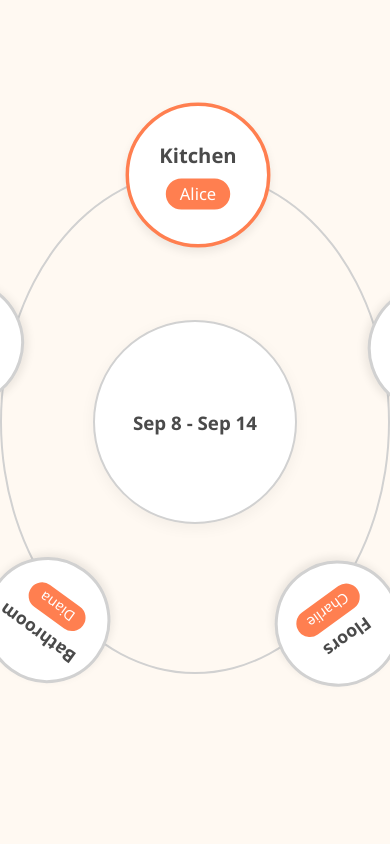
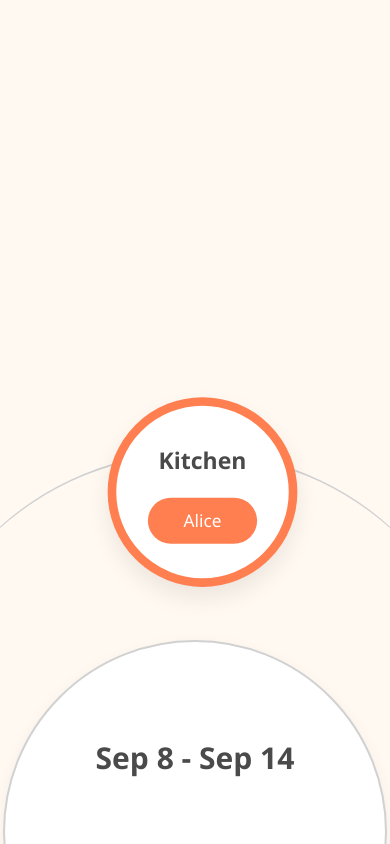
Before and after one commit to DanielRachev/scheduler, a React (Vite) app: page / in a window 390 px wide. Built offline with nearby package versions, Linux system fonts and the light colour scheme.

Commit message:
feat: Add responsiveness.

```diff
--- a/src/App.css
+++ b/src/App.css
@@ -1,10 +1,11 @@
 :root {
-  --background-color: #FFF9F2;
-  --text-color: #4A4A4A;
-  --primary-accent: #FF7F50;
-  --card-border: #D1D1D1;
-  --white: #FFFFFF;
-  font-family: 'Segoe UI', Roboto, Oxygen, Ubuntu, Cantarell, 'Open Sans', 'Helvetica Neue', sans-serif;
+  --background-color: #fff9f2;
+  --text-color: #4a4a4a;
+  --primary-accent: #ff7f50;
+  --card-border: #d1d1d1;
+  --white: #ffffff;
+  font-family: "Segoe UI", Roboto, Oxygen, Ubuntu, Cantarell, "Open Sans",
+    "Helvetica Neue", sans-serif;
 }
 
 body {
@@ -26,7 +27,7 @@ body {
   position: relative;
   width: 500px;
   height: 500px;
-  border-radius: 50%;
+  border-radius: 100%;
   border: 2px solid var(--card-border);
   transition: transform 0.5s ease-out;
 }
@@ -46,7 +47,7 @@ body {
   text-align: center;
   padding: 10px;
   border: 2px solid var(--card-border);
-  box-shadow: 0 4px 15px rgba(0,0,0,0.05);
+  box-shadow: 0 4px 15px rgba(0, 0, 0, 0.05);
 }
 
 .task-card-container {
@@ -72,7 +73,7 @@ body {
   background-color: var(--white);
   border: 3px solid var(--card-border);
   border-radius: 50%;
-  box-shadow: 0 4px 8px rgba(0,0,0,0.08);
+  box-shadow: 0 4px 8px rgba(0, 0, 0, 0.08);
   transition: transform 0.3s ease, border-color 0.3s ease;
   transform: translateY(-250px);
 }
@@ -97,3 +98,66 @@ body {
   font-size: 0.9em;
   font-weight: 500;
 }
+
+@media (max-width: 768px) {
+  .schedule-wheel {
+    transform: scale(2.5) translateY(220px);
+    border: none;
+    z-index: 50;
+  }
+
+  .wheel-center {
+    position: fixed;
+    top: auto;
+    left: 50%;
+    bottom: -180px;
+    width: 360px;
+    height: 360px;
+    transform: translateX(-50%);
+  }
+
+  .wheel-container::after {
+    content: "";
+    position: fixed;
+    bottom: 25vw;
+    left: 50%;
+    transform: translateX(-50%);
+    width: 150vw;
+    height: 75vw;
+    border-top: 2px solid var(--card-border);
+    border-radius: 150vw 150vw 0 0;
+    z-index: 0;
+  }
+
+  .wheel-center h3 {
+    margin-bottom: 180px;
+    font-size: 30px;
+  }
+
+  .task-card {
+    width: 60px;
+    height: 60px;
+    margin-left: -30px;
+    margin-top: -30px;
+    transform: translateY(-50vw);
+  }
+
+  .task-card.active {
+    transform: translateY(-50vw) scale(1.15);
+  }
+
+  .task-card .task-name {
+    font-weight: 600;
+    font-size: 0.5em;
+  }
+
+  .task-card .roommate-name {
+    margin-top: 8px;
+    padding: 4px 12px;
+    border-radius: 16px;
+    background-color: var(--primary-accent);
+    color: var(--white);
+    font-size: 0.3em;
+    font-weight: 500;
+  }
+}
--- a/src/components/ScheduleWheel.jsx
+++ b/src/components/ScheduleWheel.jsx
@@ -21,6 +21,7 @@ function ScheduleWheel({ schedule }) {
         type: "rotation",
         inertia: true,
         edgeResistance: 0.65,
+        resistance: 1000,
 
         snap: {
           rotation: gsap.utils.snap(angleIncrement)
```
